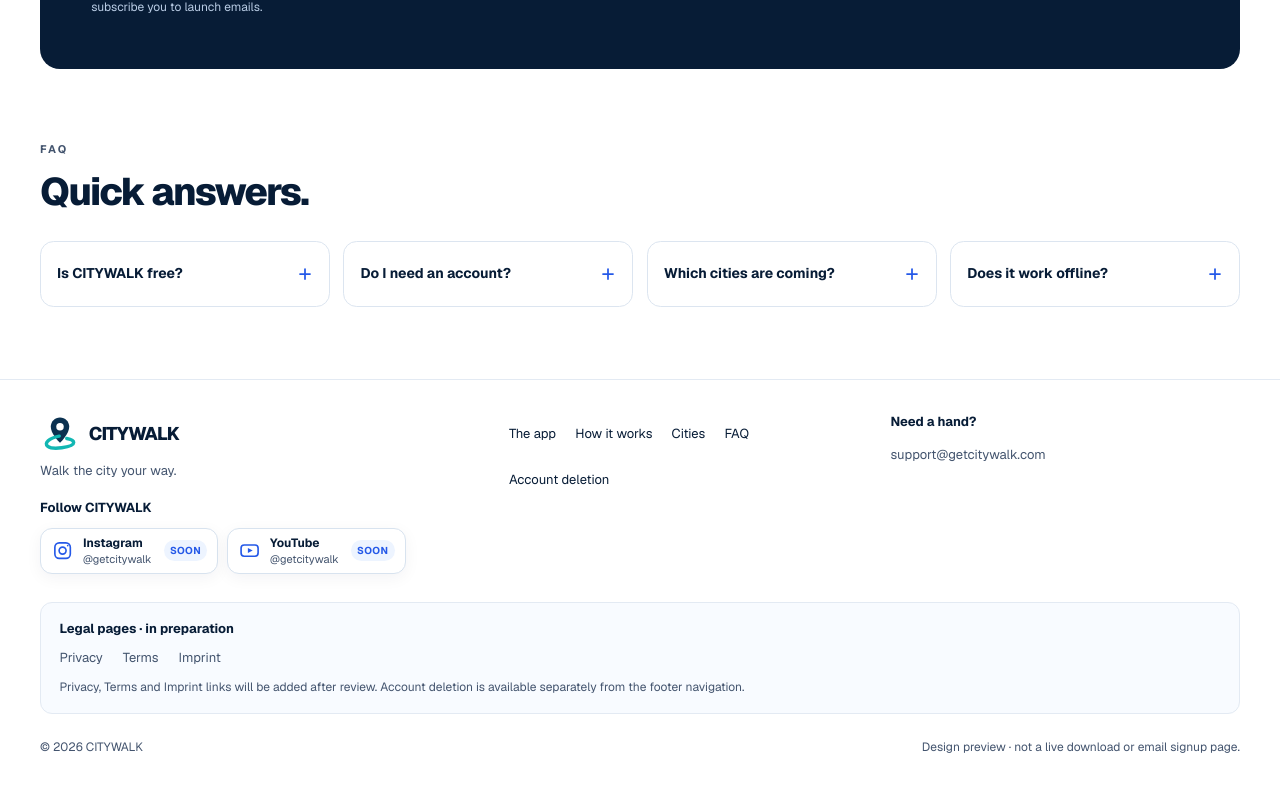
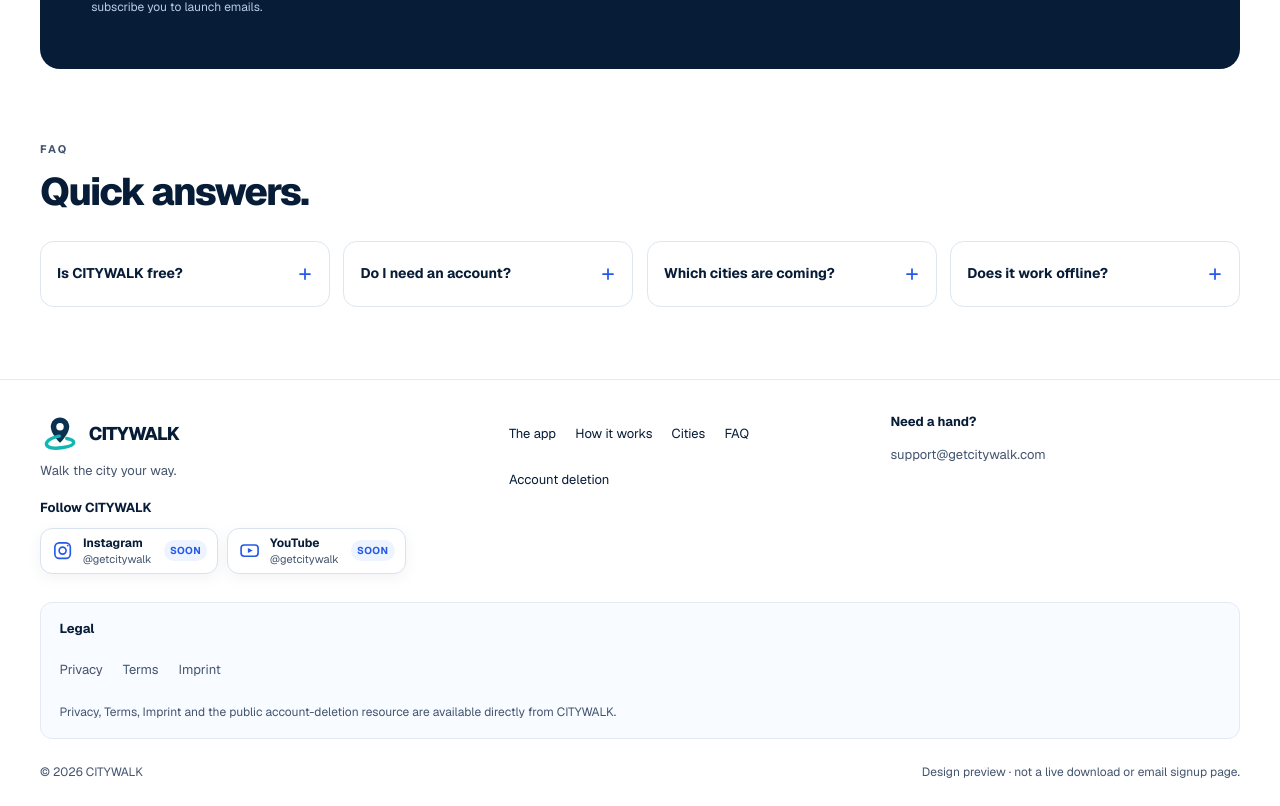
Before and after one commit to IamAssiaAjdaai/lubeck-ai-guide, a Next.js app: page / in a window 1280 px wide. Shown: the part 3855-4661 px from the top of the page. Before the commit the page ends 4636 px from the top, so only its background shows below. Built offline with nearby package versions, Linux system fonts and the light colour scheme.

Commit message:
LEGAL-01: link legal pages from footer

```diff
--- a/src/components/landing/LandingClosing.tsx
+++ b/src/components/landing/LandingClosing.tsx
@@ -100,8 +100,6 @@ export function LandingFaq() {
   );
 }
 
-const pendingPages = ["Privacy", "Terms", "Imprint"] as const;
-
 export function LandingFooter() {
   return (
     <footer className={styles.footer}>
@@ -137,11 +135,13 @@ export function LandingFooter() {
         </div>
       </div>
       <div className={styles.legalPending}>
-        <p className={styles.footerHeading}>Legal pages · in preparation</p>
-        <ul aria-label="Legal pages in preparation">
-          {pendingPages.map((label) => <li key={label}>{label}</li>)}
+        <p className={styles.footerHeading}>Legal</p>
+        <ul aria-label="Legal pages">
+          <li><Link href="/privacy">Privacy</Link></li>
+          <li><Link href="/terms">Terms</Link></li>
+          <li><Link href="/imprint">Imprint</Link></li>
         </ul>
-        <p>Privacy, Terms and Imprint links will be added after review. Account deletion is available separately from the footer navigation.</p>
+        <p>Privacy, Terms, Imprint and the public account-deletion resource are available directly from CITYWALK.</p>
       </div>
       <div className={styles.footerBottom}>
         <span>© 2026 CITYWALK</span>
```
